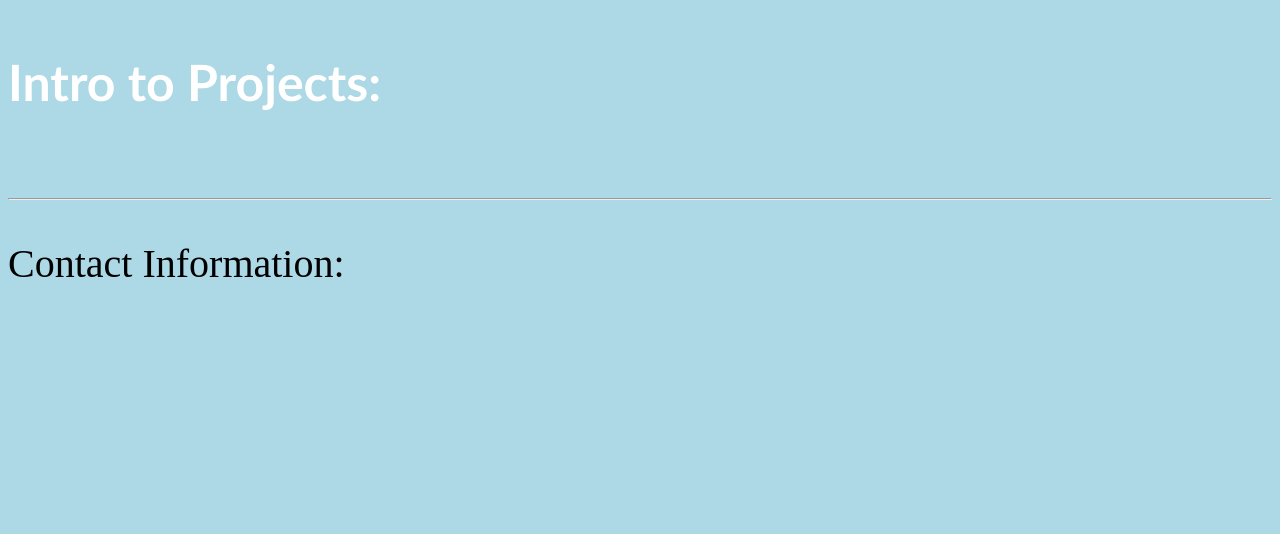
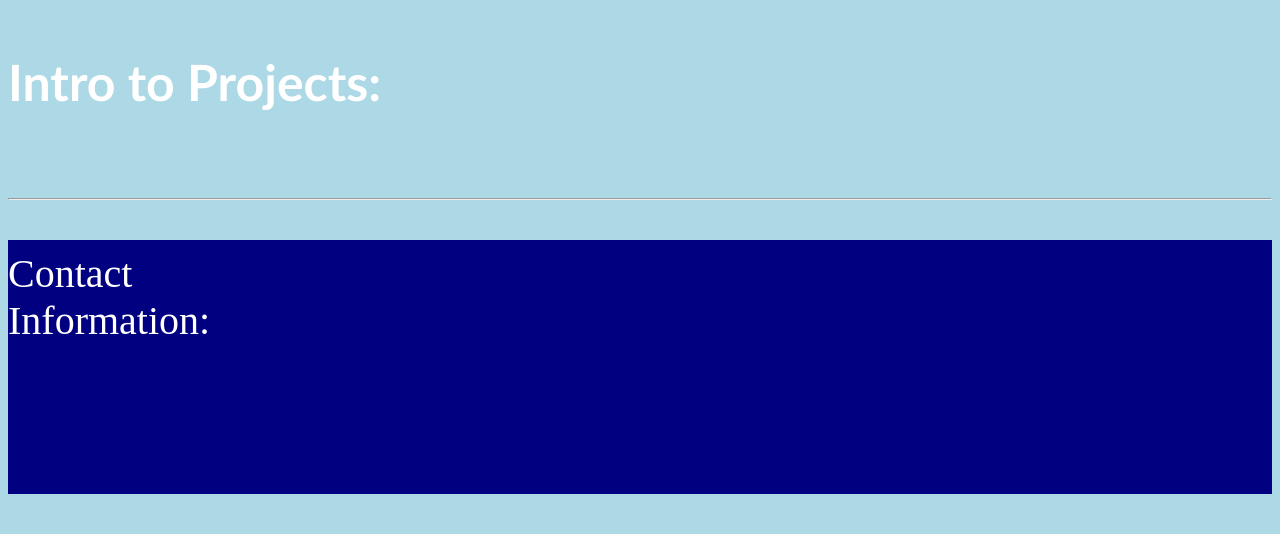
Before and after one commit to kodingwizard/N3CAM-Website, a PHP site: page / in a window 1280 px wide. Shown: the part 516-1050 px from the top of the page. Before the commit the page ends 793 px from the top, so only its background shows below. Run offline with PHP 8.4, Linux system fonts and the light colour scheme.

Commit message:
contact info table and background

```diff
--- a/firstproject.css
+++ b/firstproject.css
@@ -42,4 +42,9 @@
 
 #ci{
     font-size: 40px;
+    color: white;
+    background-color: navy;
+    padding-right: 1000px;
+    padding-bottom: 150px;
+    padding-top: 10px;
 }
```
